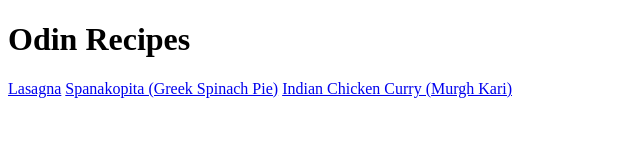
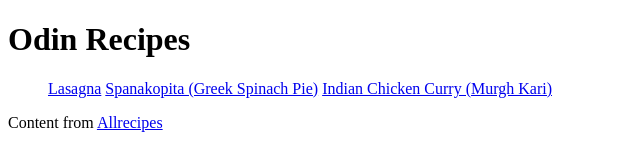
Before and after one commit to KitIsBored/odin-recipes, a plain HTML site: page index.html in a window 1280 px wide. Shown: the whole page, without its empty margins (0-640 px from the left). Drawn offline with Linux system fonts and the light colour scheme.

Commit message:
Add recipe source to index.html

```diff
--- a/index.html
+++ b/index.html
@@ -9,8 +9,20 @@
     <body>
         <h1>Odin Recipes</h1>
 
-        <a href="./recipes/lasagna.html">Lasagna</a>
-        <a href="./recipes/spanakopita.html">Spanakopita (Greek Spinach Pie)</a>
-        <a href="./recipes/indian-chicken-curry.html">Indian Chicken Curry (Murgh Kari)</a>
+        <ul>
+            <a href="./recipes/lasagna.html">Lasagna</a>
+            <a href="./recipes/spanakopita.html">Spanakopita (Greek Spinach Pie)</a>
+            <a href="./recipes/indian-chicken-curry.html">Indian Chicken Curry (Murgh Kari)</a>
+        </ul>
+
+        <footer>
+            Content from
+            <a
+            href="https://www.allrecipes.com/"
+            target="_blank"
+            rel="noopener noreferrer">
+                Allrecipes
+            </a>
+        </footer>
     </body>
 </html>
```
